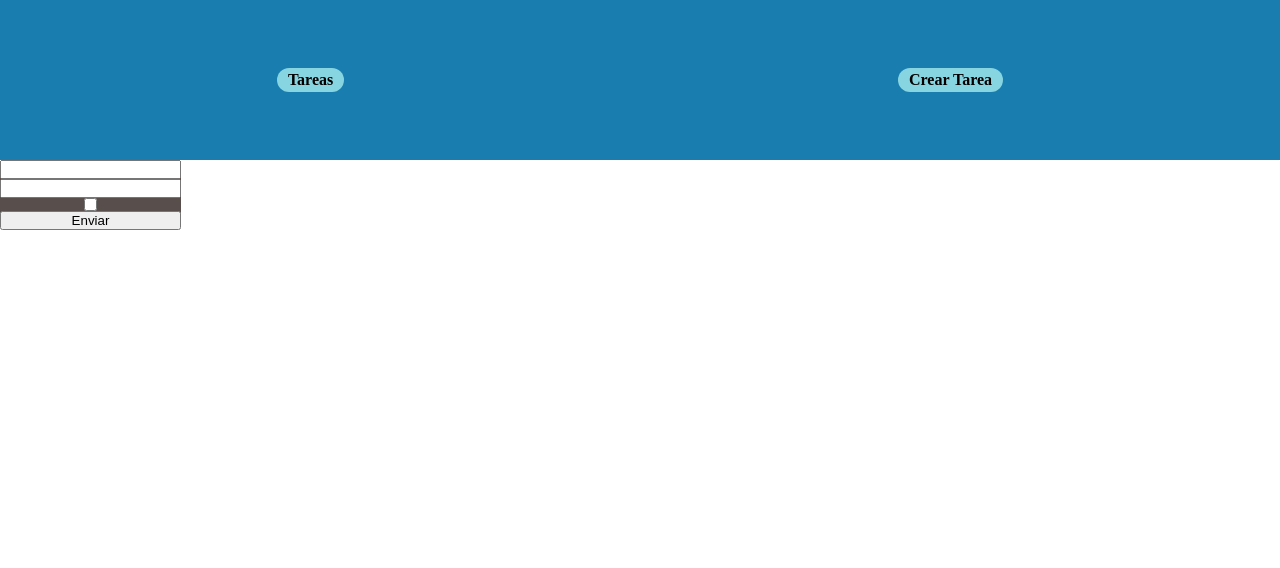
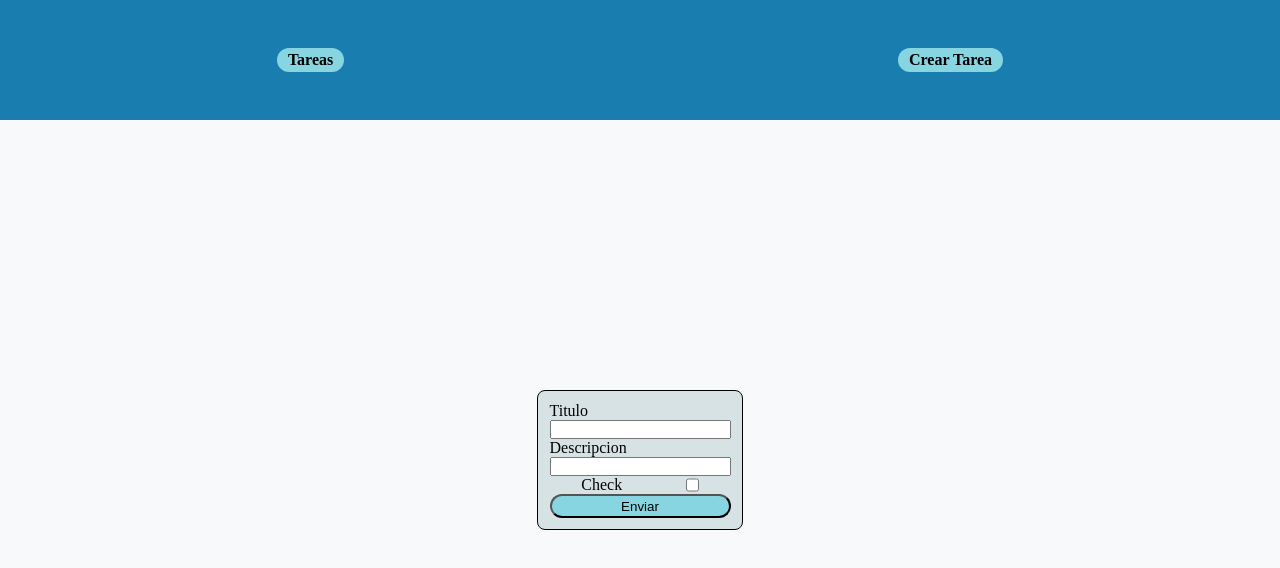
Before and after one commit to pablosingh/rest-django, a React (Create React App) app in the folder client/: page /create in a window 1280 px wide. Shown: the top 568 px of the page. Built offline with nearby package versions, Linux system fonts and the light colour scheme; the HTML template or start-up script is replaced by a standard one.

Commit message:
estilo de FormTaskPage

```diff
--- a/client/src/components/CardTask.jsx
+++ b/client/src/components/CardTask.jsx
@@ -4,10 +4,17 @@ import styled from "styled-components";
 export default function CardTask({ title, description, done }) {
     return (
         <ContainerStyled>
-            <div>{title}</div>
-            <div>{description}</div>
-            <div>{done ? "True" : "False"}</div>
-            <br />
+            <div className="title item">{title}</div>
+            <input
+                type="textfield"
+                className="item"
+                value={description}
+                disabled={false}
+            />
+            <label className="item flex-space-around">
+                Check
+                <input type="checkbox" checked={done} disabled={false} />
+            </label>
         </ContainerStyled>
     );
 }
@@ -16,9 +23,21 @@ const ContainerStyled = styled.div`
     display: flex;
     flex-direction: column;
     // justify-content: space-around;
+    background-color: rgba(215, 226, 229, 1);
     width: fit-content;
     border-radius: 1em;
     border: 1px solid black;
-    margin: 0em 0em 0.5em 0.5em;
-    padding: 1.2em 1em;
+    margin: 0.5em 0em 0.5em 0.5em;
+    padding: 0.7em 0.6em;
+    .title {
+        background-color: rgba(135, 213, 225, 255);
+    }
+    .item {
+        margin: 0em 0em 0.5em 0.5em;
+        padding: 0.2em 0.3em;
+    }
+    .flex-space-around {
+        display: flex;
+        justify-content: space-around;
+    }
 `;
--- a/client/src/components/Navigation.jsx
+++ b/client/src/components/Navigation.jsx
@@ -22,7 +22,7 @@ const ContainerStyled = styled.div`
     justify-content: space-around;
     align-items: center;
     background-color: rgba(25, 125, 175, 255);
-    height: 20vh;
+    height: 15vh;
     .link {
         color: black;
         font-weight: bold;
--- a/client/src/pages/FormTaskPage.jsx
+++ b/client/src/pages/FormTaskPage.jsx
@@ -39,7 +39,10 @@ export default function FormTaskPage() {
         setDoneState(false);
     };
     return (
+        <Container>
             <FormStyled>
+                <label className="label-input">
+                    Titulo
                     <input
                         type="text"
                         name="title"
@@ -47,6 +50,9 @@ export default function FormTaskPage() {
                         className=""
                         onChange={changing}
                     />
+                </label>
+                <label className="label-input">
+                    Descripcion
                     <input
                         type="text"
                         name="description"
@@ -54,6 +60,9 @@ export default function FormTaskPage() {
                         className=""
                         onChange={changing}
                     />
+                </label>
+                <label className="label-check">
+                    Check
                     <input
                         type="checkbox"
                         name="done"
@@ -61,19 +70,54 @@ export default function FormTaskPage() {
                         className=""
                         onChange={handleCheck}
                     />
-            <button onClick={sending}>Enviar</button>
+                </label>
+                <button className="btn" onClick={sending}>
+                    Enviar
+                </button>
             </FormStyled>
+        </Container>
     );
 }
 
 const FormStyled = styled.form`
     display: flex;
     flex-direction: column;
-    background-color: rgba(88, 79, 77, 255);
+    background-color: rgba(215, 226, 229, 1);
     justify-content: flex-start;
     // margin: 0.5em;
-    // padding: 0.1em;
+    padding: 0.7em;
     border-radius: 0.5em;
+    border: 1px solid black;
     flex-wrap: wrap;
     width: fit-content;
+    .label-input {
+        display: flex;
+        flex-direction: column;
+    }
+    .label-check {
+        display: flex;
+        justify-content: space-around;
+    }
+    .btn {
+        color: black;
+        margin: 0em 0em;
+        padding: 0.2em 0.7em;
+        border-radius: 5em;
+        text-decoration: none;
+        background-color: rgba(135, 213, 225, 255);
+    }
+    .btn:hover {
+        background-color: rgba(135, 213, 250, 255);
+        font-weight: bold;
+        cursor: pointer;
+    }
 `;
+
+const Container = styled.div`
+    width: 100vw;
+    height: 85vh;
+    display: flex;
+    justify-content: center;
+    align-items: center;
+    background-color: rgba(215, 226, 229, 0.2);
+`;
--- a/client/src/pages/ListTasksPage.jsx
+++ b/client/src/pages/ListTasksPage.jsx
@@ -5,33 +5,45 @@ import CardTask from "../components/CardTask";
 
 export default function ListTasksPage() {
     const [arrayTasks, setArrayTasks] = useState([]);
-    const getAllTasks = () => {
-        return axios.get("http://localhost:8000/tasks/api/v1/tasks/");
-    };
 
     useEffect(() => {
-        async function loadTasks() {
-            const res = await getAllTasks();
-            console.log(res?.data);
-            if (res?.data) setArrayTasks([...res.data]);
+        const getAllTasks = async () => {
+            try {
+                const response = await axios.get(
+                    "http://localhost:8000/tasks/api/v1/tasks/",
+                );
+                if (response?.data) setArrayTasks([...response.data]);
+            } catch (error) {
+                setArrayTasks([]);
             }
-        loadTasks();
+        };
+        getAllTasks();
     }, []);
     return (
         <ContainerStyled>
-            <div>Tareas</div>
-            <br />
-            {arrayTasks &&
-                arrayTasks.map((task) => (
+            {arrayTasks.length > 0
+                ? arrayTasks.map((task) => (
                       <CardTask
                           key={task.id}
                           title={task.title}
                           description={task.description}
                           done={task.done}
                       />
-                ))}
+                  ))
+                : //
+                  null}
         </ContainerStyled>
     );
 }
 
-const ContainerStyled = styled.div``;
+const ContainerStyled = styled.div`
+    position: relative;
+    width: 100vw;
+    min-height: 85vh;
+    background-color: rgba(215, 226, 229, 0.2);
+    padding: 0.5em 0.5em;
+    // display: flex;
+    // flex-direction: column;
+    // justify-content: center;
+    // align-items: center;
+`;
```
Also changed, not shown: 1 other file (tests, documents, lock files or other folders). Lines whose indentation alone changed are shown as unchanged.
